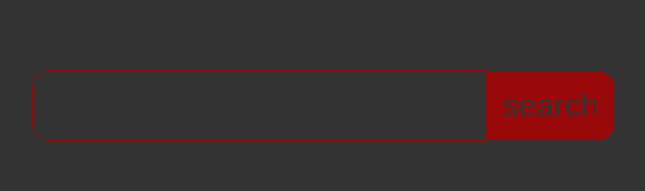
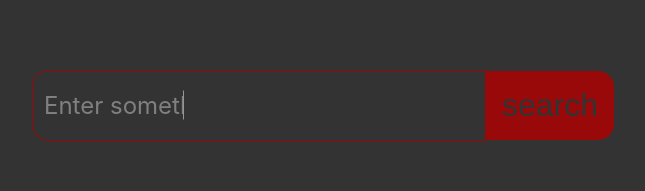
Before and after one commit to bonnce/tpinfo, a React (Create React App) app: page / in a window 1280 px wide. Shown: the part 316-507 px from the top of the page, without its empty margins (317-962 px from the left). Built offline with nearby package versions, Linux system fonts and the light colour scheme.

Commit message:
pagination fix and placeholder input

```diff
--- a/src/assets/style/App.css
+++ b/src/assets/style/App.css
@@ -8,6 +8,10 @@
 
 .align-stretch{
   align-items: stretch;
+}
+
+.hidden{
+  display: none;
 }
 
 .just-stretch{
@@ -199,9 +203,33 @@ input.input-pag:active{
   transition: color 500ms ease, background-color 500ms ease, outline 500ms ease;
 }
 
+.input-search-container{
+  position:relative;
+}
+
 .input-search[type=text]{
   background-color: var(--dark);
   border-radius: .5em 0 0 .5em;
+}
+
+.placeholder{
+  position:absolute;
+  left: .5em;
+  top:50%;
+  font-size: 1.5em;
+  overflow: hidden;
+  white-space: nowrap;
+  color: gray;
+  border-right: 1px solid var(--light);
+  transform: translateY(-50%);
+  animation: typewriter 6s steps(65) infinite,
+    blinkTextCursor 1s steps(65) infinite normal;
+  user-select: none;
+  pointer-events: none;
+}
+
+.input-search[type=text]:focus + .placeholder{
+  display: none;
 }
 
 .input-search[type=submit]{
@@ -371,6 +399,18 @@ input.input-pag:active{
   }
 }
 
+@keyframes typewriter{
+  from,to{width: 0;}
+  20%{width: 0;}
+  50%{width: 13em;}
+  80%{width: 13em;}
+}
+
+@keyframes blinkTextCursor{
+  from{border-right-color: var(--light);}
+  to{border-right-color: transparent;}
+}
+
 /* queries */
 
 @media (max-width:630px) {
--- a/src/components/inputText.jsx
+++ b/src/components/inputText.jsx
@@ -8,7 +8,11 @@ const InputText = ({onChange})=>{
         onChange?.(value)
     }
 
-    return <input type='text' className="input-search" value={value} onChange={handleChange} />
+    return <div className="input-search-container">
+
+    <input type='text' className="input-search" value={value} onChange={handleChange}/>
+    <span className={`placeholder ${!value || 'hidden'}`}>Enter something to search...</span>
+    </div>
 }
 
 export default InputText
--- a/src/components/pagination.jsx
+++ b/src/components/pagination.jsx
@@ -1,7 +1,7 @@
 import { useEffect, useState } from "react"
 import getNews from "utils/apiRequests"
 
-const Pagination = ({searchValue, onChange, onLoading})=>{
+const Pagination = ({totalResults, searchValue, onChange, onLoading})=>{
     const [page, setPage] = useState(1)
     const [newSearch, setNewSearch ] = useState(searchValue)
 
@@ -17,7 +17,8 @@ const Pagination = ({searchValue, onChange, onLoading})=>{
         setPage(prev => prev + 1)
     }
 
-    const maxPage = 10
+    const maxResults = Math.ceil(totalResults/10)
+    const maxPage = maxResults > 10 ? 10 : maxResults
     const maxToSee = 3
     const maxPageToSee = new Array(maxToSee).fill(0)
 
```
